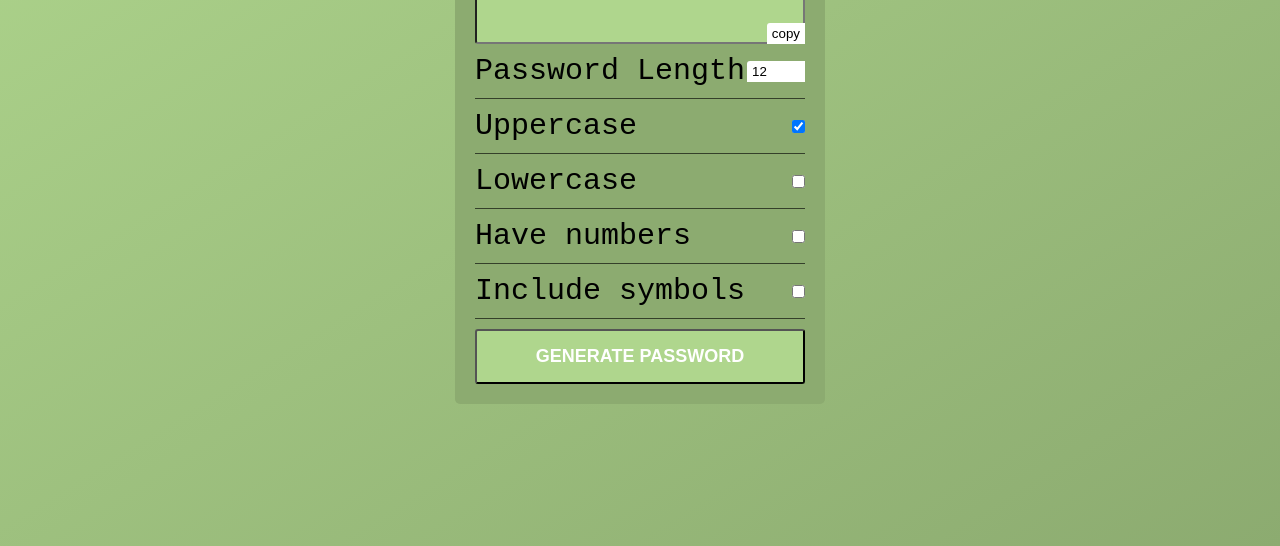
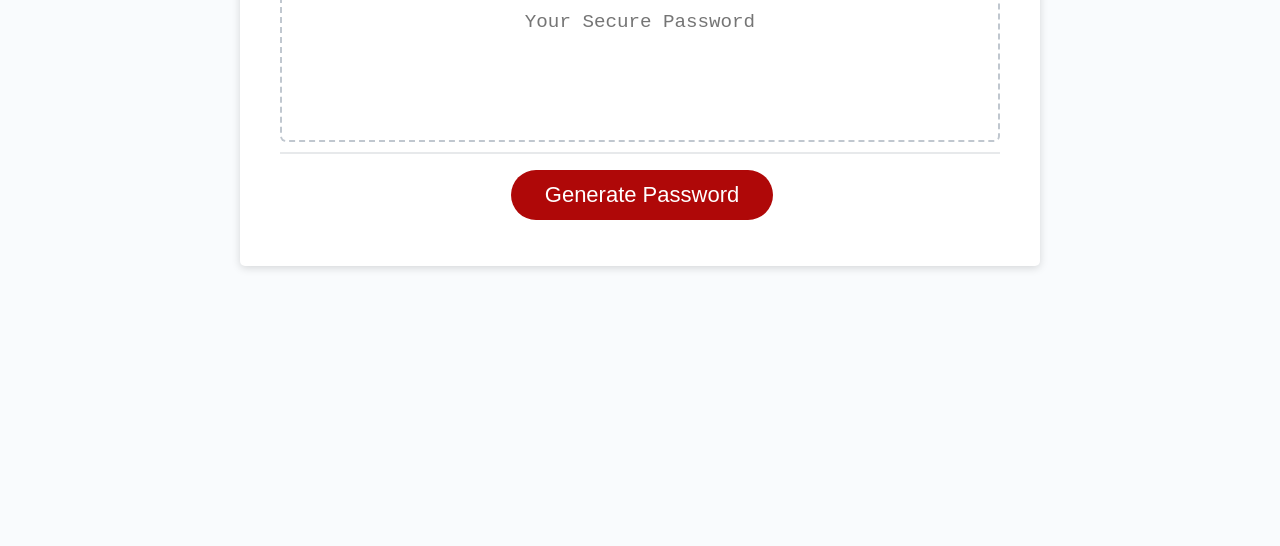
Before and after one commit to antjc1005/It-s-a-password-generator, a plain HTML site: page index.html in a window 1280 px wide. Shown: the part 254-800 px from the top of the page. Drawn offline with Linux system fonts and the light colour scheme.

Commit message:
startercode

```diff
--- a/index.html
+++ b/index.html
@@ -1,61 +1,34 @@
 <!DOCTYPE html>
 <html lang="en">
-<head>
-    <meta charset="UTF-8">
-    <meta http-equiv="X-UA-Compatible" content="IE=edge">
-    <meta name="viewport" content="width=device-width, initial-scale=1.0">
-    <link rel="stylesheet" href="style.css">
+  <head>
+    <meta charset="UTF-8" />
+    <meta name="viewport" content="width=device-width, initial-scale=1.0" />
+    <meta http-equiv="X-UA-Compatible" content="ie=edge" />
     <title>Password Generator</title>
-</head>
-<body>
-    <div class="container">
+    <link rel="stylesheet" href="style.css" />
+  </head>
+  <body>
+    <div class="wrapper">
+      <header>
         <h1>Password Generator</h1>
-        <div class="p-header">
-            <input type="text"id="password">
-            <button class="copy"id="copybtn">
-                copy
-            </button>
+      </header>
+      <div class="card">
+        <div class="card-header">
+          <h2>Generate a Password</h2>
         </div>
-        <div class="p-body">
-            <div class="form">
-                <label for="p-length">
-                    Password Length
-                </label>
-                <input type="number"id="p-length" value="12" min="8" max="30">
-            </div>
-            <!--Uppercase portion-->
+        <div class="card-body">
+          <textarea
+            readonly
+            id="password"
+            placeholder="Your Secure Password"
+            aria-label="Generated Password"
+          ></textarea>
         </div>
-        <div class="form">
-            <label for="p-uppercase">
-                Uppercase
-            </label>
-            <input type="checkbox" checked id="p-uppercase">
+        <div class="card-footer">
+          <button id="generate" class="btn">Generate Password</button>
         </div>
-        <!--Lowercase portion-->
-        <div class="form">
-            <label for="p-lowercase">
-                Lowercase
-            </label>
-            <input type="checkbox" id="lowercase">
-            <!--check-->
-        </div>
-        <!--number portion-->
-        <div class="form">
-            <label for="p-number">
-               Have numbers
-            </label>
-            <input type="checkbox" id="p-number">
-        </div>
-        <!--symbol-->
-        <div class="form">
-            <label for="p-symbol">Include symbols </label>
-            <input type="checkbox" id="p-symbol" >
-        </div>
-        <button id="submit">Generate Password</button>
+      </div>
     </div>
     <script src="script.js"></script>
-
-
-
-</body>
+  </body>
 </html>
--- a/script.js
+++ b/script.js
@@ -1,44 +1,17 @@
-const empty="";
-const uCase="ABCDEFGHIJKLMNOPQRSTUVWXYZ";
-const lCase="abcdefghijklmnopqrstuvwxyz";
-const number="01234567890";
-const symbol="!@#$%^&*-_+=";
-const plength=document.getElementById("p-length");
-const upperCase=document.getElementById("p-uppercase");
-const lowerCase=document.getElementById("p-lowercase");
-const pNumber=document.getElementById("p-number");
-const pSymbol=document.getElementById("p-symbol");
-const sumbit=document.getElementById("submit");
-const password=document.getElementById("password");
-//generate password click that runs function
-sumbit.addEventListener("click",()=>{
-    debugger;
-    let initialPassword=empty;
-    (upperCase.checked)?initialPassword+=uCase:"";
-    (lowerCase.checked)?initialPassword+=lCase:"";
-    (pNumber.checked)?initialPassword+=number:"";
-    (pSymbol.checked)?initialPassword+=symbol:"";
+// Assignment code here
 
-    password.value=generatePassword(plength.value,initialPassword)
 
-});
-//function to run password generator
-function generatePassword(I,initialPassword){
-    let pass="";
-    for(let i=0;i<I;i++){
-        pass+=initialPassword.charAt(Math.floor(Math.random()*initialPassword.length));
+// Get references to the #generate element
+var generateBtn = document.querySelector("#generate");
 
-    }
-    return pass;
+// Write password to the #password input
+function writePassword() {
+  var password = generatePassword();
+  var passwordText = document.querySelector("#password");
+
+  passwordText.value = password;
+
 }
-//copy
-const copy=document.getElementById("copybtn");
-copy.addEventListener("click", ()=>{
-    if(password.value == "") {
-        alert("Please generate a password")
-    }else {
-        password.select();
-        document.execCommand("copybtn");
-        alert("Password has been copied to clipboard");
-    }
-});
+
+// Add event listener to generate button
+generateBtn.addEventListener("click", writePassword);
--- a/style.css
+++ b/style.css
@@ -1,88 +1,137 @@
-*{
-    margin:0;
-    padding:0;
+*,
+*::before,
+*::after {
   box-sizing: border-box;
 }
-body{
-    font-family:'Courier New', Courier, monospace;
-    background: linear-gradient(to right bottom, #afd68d,#8cab70)no-repeat;
-    height: 100vh;
-    display: flex;
-    justify-content: center;
-    align-items:center;
+
+html,
+body,
+.wrapper {
+  height: 100%;
+  margin: 0;
+  padding: 0;
 }
-.container{
-    background-color:#8cab70;
+
+body {
+  font-family: sans-serif;
+  background-color: #f9fbfd;
+}
+
+.wrapper {
+  padding-top: 30px;
+  padding-left: 20px;
+  padding-right: 20px;
+}
+
+header {
+  text-align: center;
   padding: 20px;
+  padding-top: 0px;
+  color: hsl(206, 17%, 28%);
+}
+
+.card {
+  background-color: hsl(0, 0%, 100%);
   border-radius: 5px;
-    width: 370px;
+  border-width: 1px;
+  box-shadow: rgba(0, 0, 0, 0.15) 0px 2px 8px 0px;
+  color: hsl(206, 17%, 28%);
+  font-size: 18px;
+  margin: 0 auto;
+  max-width: 800px;
+  padding: 30px 40px;
+}
 
+.card-header::after {
+  content: " ";
+  display: block;
+  width: 100%;
+  background: #e7e9eb;
+  height: 2px;
 }
-h1{
-    font-size:34px;
-    color:black;
-    text-align:justify;
-    margin-bottom: 10px;
 
+.card-body {
+  min-height: 100px;
 }
-.form{
-    font-size: 30px;
-    display:flex;
-    justify-content: space-between;
-    align-items: center;
-    padding: 10px 0px;
-    color:black;
-    border-bottom: 1px solid #34402a;
+
+.card-footer {
+  text-align: center;
 }
-.form label{
+
+.card-footer::before {
+  content: " ";
+  display: block;
+  width: 100%;
+  background: #e7e9eb;
+  height: 2px;
+}
+
+.card-footer::after {
+  content: " ";
+  display: block;
+  clear: both;
+}
+
+.btn {
+  border: none;
+  background-color: hsl(360, 91%, 36%);
+  border-radius: 25px;
+  box-shadow: rgba(0, 0, 0, 0.1) 0px 1px 6px 0px rgba(0, 0, 0, 0.2) 0px 1px 1px
+    0px;
+  color: hsl(0, 0%, 100%);
+  display: inline-block;
+  font-size: 22px;
+  line-height: 22px;
+  margin: 16px 16px 16px 20px;
+  padding: 14px 34px;
+  text-align: center;
   cursor: pointer;
 }
-.p-header{
-    position:relative;
+
+button[disabled] {
+  cursor: default;
+  background: #c0c7cf;
 }
-.p-header input{
+
+.float-right {
+  float: right;
+}
+
+#password {
+  -webkit-appearance: none;
+  -moz-appearance: none;
+  appearance: none;
+  border: none;
+  display: block;
   width: 100%;
-    height: 100%;
-    background-color:#afd68d;
-    padding: 14px;
-    border-radius: 3px;
-    color:azure;
-    outline: none;
-    font-size: 16px;
+  padding-top: 15px;
+  padding-left: 15px;
+  padding-right: 15px;
+  padding-bottom: 85px;
+  font-size: 1.2rem;
+  text-align: center;
+  margin-top: 10px;
+  margin-bottom: 10px;
+  border: 2px dashed #c0c7cf;
+  border-radius: 6px;
+  resize: none;
+  overflow: hidden;
 }
-.p-header button, .form
-    input[type=number]{
-        padding: 3px 5px;
-        background-color: #fff;
-        outline: none;
-        border: none;
-        border-radius: 3px 0 0 0;
 
+@media (max-width: 690px) {
+  .btn {
+    font-size: 1rem;
+    margin: 16px 0px 0px 0px;
+    padding: 10px 15px;
   }
-    .p-header button{
-        position: absolute;
-        bottom: 0;
-        right: 0;
-        cursor: pointer;
+
+  #password {
+    font-size: 1rem;
   }
-#submit{
-    width: 100%;
-    padding: 15px;
-    margin-top: 10px;
-    background-color:#afd68d;
-    font-size: 18px;
-    font-weight: 600;
-    text-transform: uppercase;
-    outline: none;
-    border-radius: 3px;
-    color:#fff;
-    cursor: pointer;
-    transition: all;
+}
 
+@media (max-width: 500px) {
+  .btn {
+    font-size: 0.8rem;
   }
-#submit:hover{
-    background-color:#34402a;
 }
-#submit:active{
-    background-color:#afd68d;
-}
```
Lines whose indentation alone changed are shown as unchanged.
